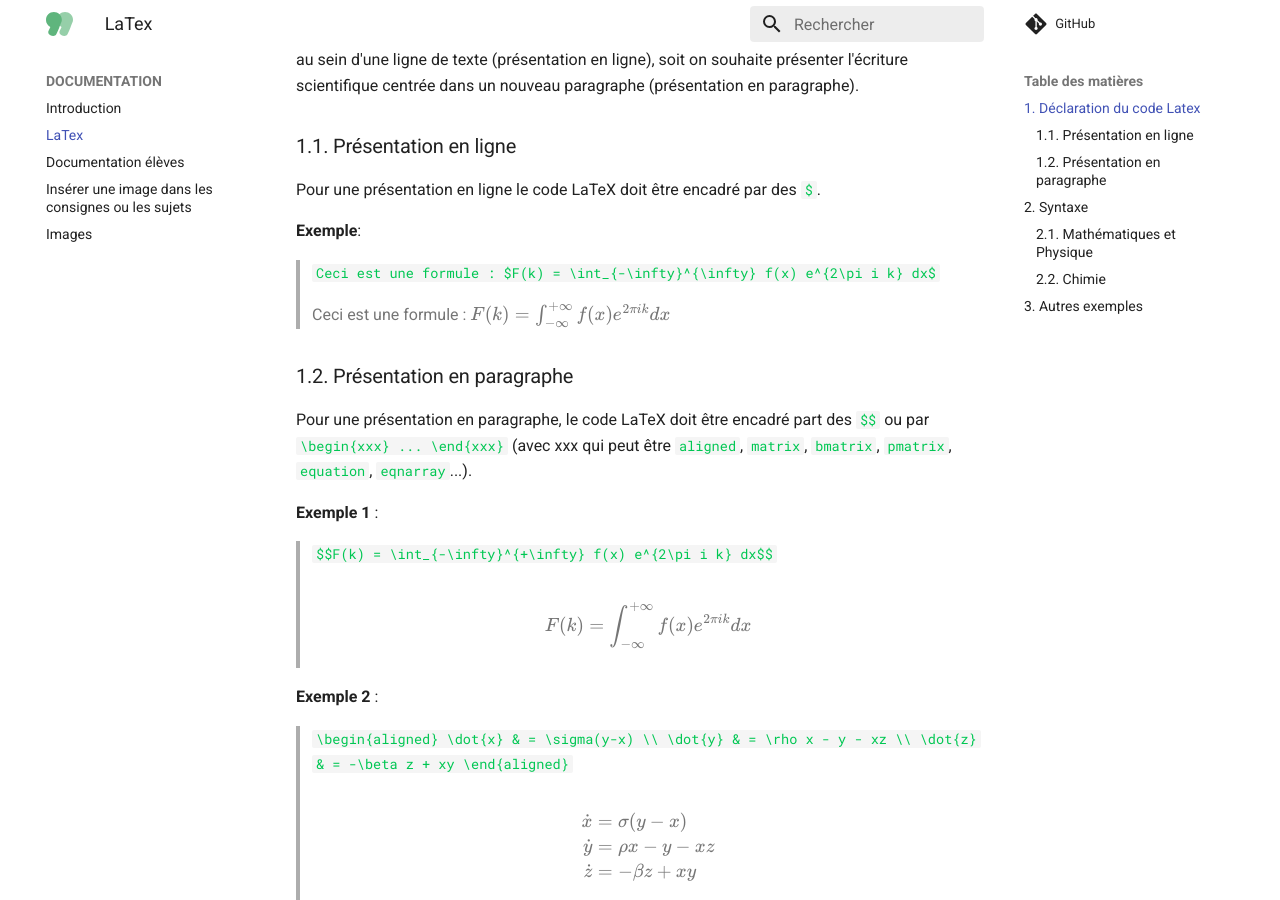
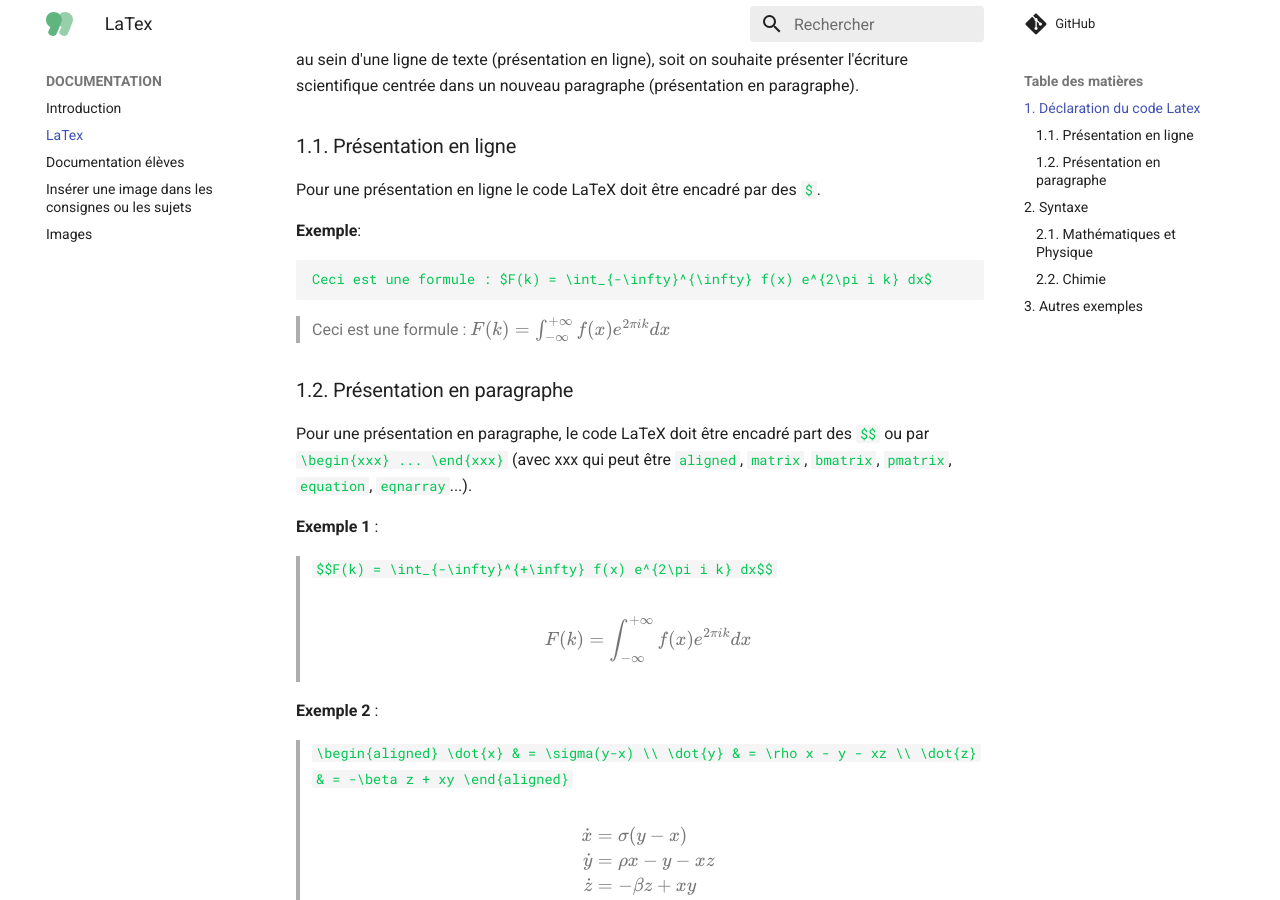
Before and after one commit to mon-oral/documentation, an MkDocs documentation site: the page built from docs/LaTex.md, in a window 1280 px wide and 900 px high, scrolled down 472 px. Built offline with MkDocs 1.6.1 and Material for MkDocs 9.7.7, drawn with Linux system fonts in a browser that asks for light colours; comment, search, counter and statistics services are not loaded; the version menu is left out.

Commit message:
Update LaTex.md

````diff
--- a/docs/LaTex.md
+++ b/docs/LaTex.md
@@ -15,10 +15,10 @@
 
 **Exemple**:
 
-> ```
-> Ceci est une formule : $F(k) = \int_{-\infty}^{\infty} f(x) e^{2\pi i k} dx$
-> ```
->
+```
+Ceci est une formule : $F(k) = \int_{-\infty}^{\infty} f(x) e^{2\pi i k} dx$
+```
+
 > Ceci est une formule : $F(k) = \int_{-\infty}^{+\infty} f(x) e^{2\pi i k} dx$
 
 
````
